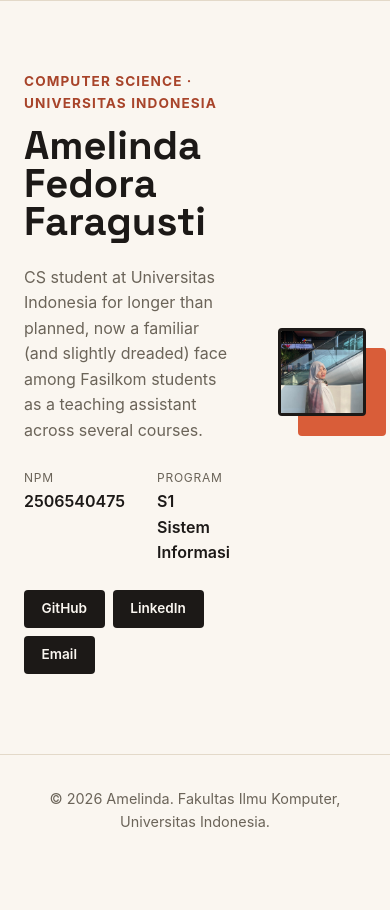
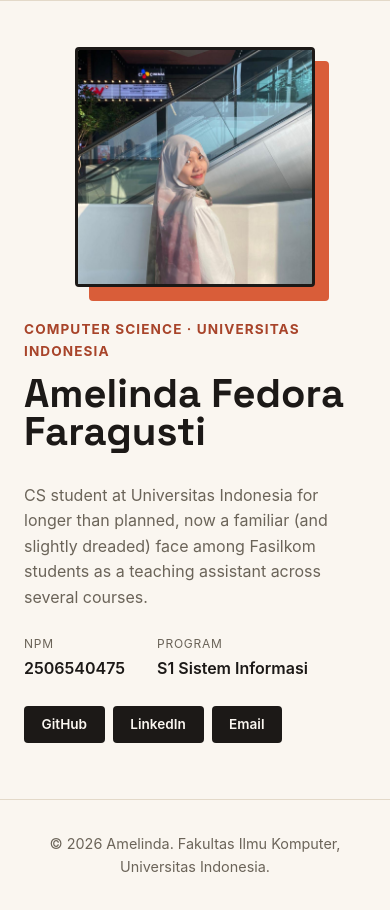
Before and after one commit to melin09-daz/myportofolio, a Django app: page / in a window 390 px wide. Shown: the part 73-983 px from the top of the page. Before the commit the page ends 900 px from the top, so only its background shows below. Run offline with Django 5.2, Linux system fonts and the light colour scheme.

Commit message:
Layout Responsive on Tablet/HP

```diff
--- a/static/css/style.css
+++ b/static/css/style.css
@@ -323,3 +323,54 @@ h1, h2, .brand {
     font-size: 0.9rem;
     background-color: var(--paper);
 }
+
+/* Layout Responsive on Tablet/HP */
+@media (max-width: 768px) {
+    .hero {
+        padding: 3rem 0 3.5rem;
+    }
+
+    .hero-grid {
+        grid-template-columns: 1fr;
+        grid-template-areas:
+            "photo"
+            "identity"
+            "details";
+        gap: 2rem;
+        text-align: left;
+    }
+
+    .hero-photo {
+        max-width: 240px;
+        margin: 0 auto;
+    }
+
+    .photo-block {
+        top: 0.85rem;
+        left: 0.85rem;
+    }
+
+    .skills-sec {
+        padding: 2.5rem 0 3.5rem;
+    }
+
+    .pill-carousal-wrapper {
+        height: 60px;
+        padding: 0 1 2.5rem;
+        max-width: 95%;
+    }
+
+    .pill-group {
+        gap: 2.25rem;
+        padding-right: 2.25rem;
+    }
+
+    .pill-logo-icon {
+        width: 26px;
+        height: 26px;
+    }
+
+    .pill-logo-text {
+        font-size: 1.05rem;
+    }
+}
```
